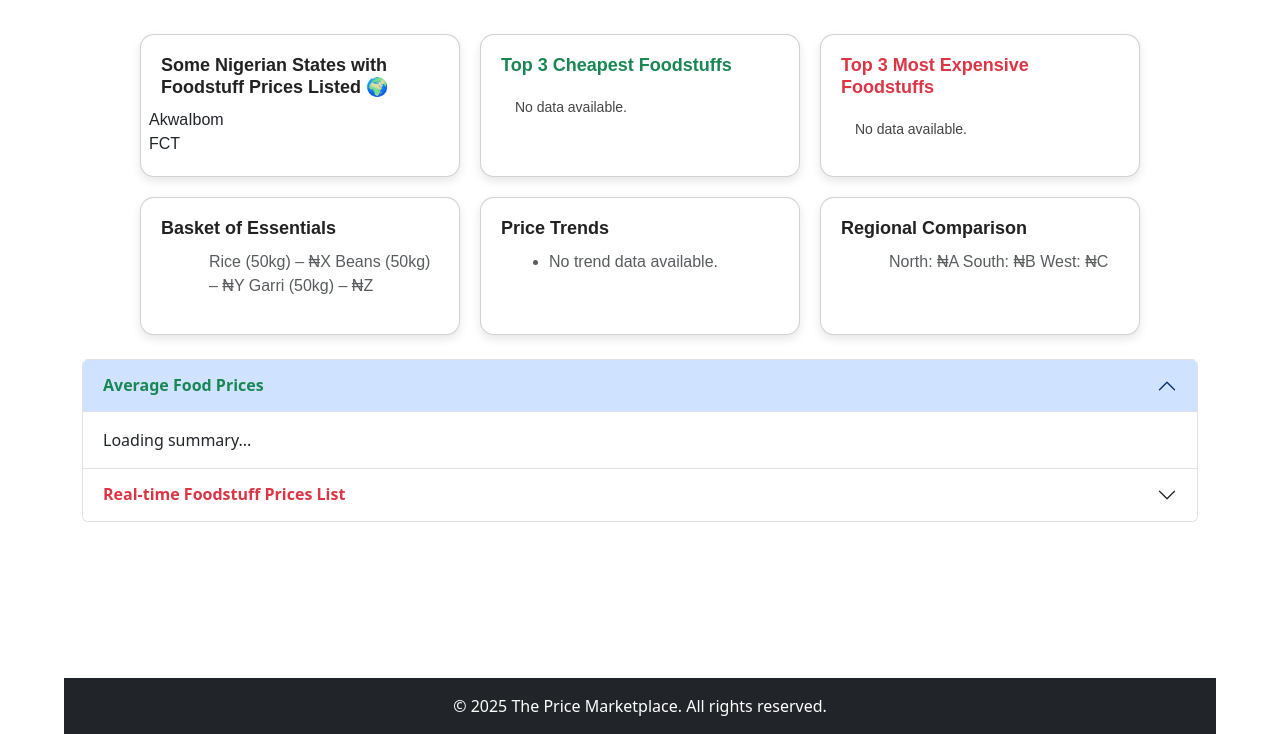
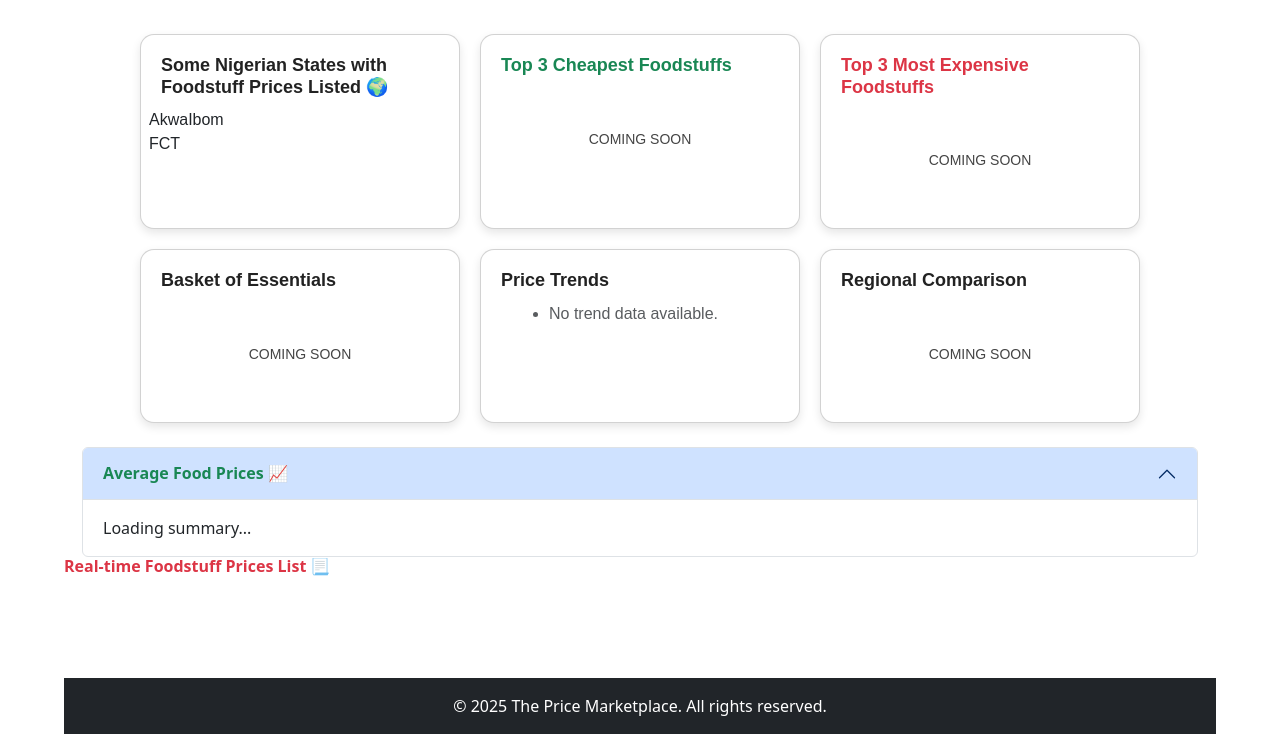
Before and after one commit to investor-uyah/PriceStore, a Django app: page /prices/ in a window 1280 px wide. Shown: the part 66-800 px from the top of the page. Run offline with Django 5.2, Linux system fonts and the light colour scheme; a user stored in the database is signed in; data comes from the database, SQL or seed files in the repository.

Commit message:
added coming soon tags and fixed average summary accordion

```diff
--- a/Main/templates/price_page.html
+++ b/Main/templates/price_page.html
@@ -57,9 +57,11 @@
     <div class="card">
         <h3>Some Nigerian States with Foodstuff Prices Listed 🌍</h3>
         {% for location in locations_list %}
-            <div class="row">{{ location.state }}</div>
+            <div class="row text-center">{{ location.state }}</div>
         {% empty %}
-            <p>No states listed yet</p>
+            <div class="d-flex justify-content-center align-items-center" style="height: 100px;">
+                <p>COMING SOON</p>
+            </div>
         {% endfor %}
     </div>
 
@@ -76,7 +78,9 @@
                 {% endfor %}
             </ul>
         {% else %}
-            <p>No data available.</p>
+            <div class="d-flex justify-content-center align-items-center" style="height: 100px;">
+                <p>COMING SOON</p>
+            </div>
         {% endif %}
     </div>
 
@@ -93,18 +97,18 @@
                 {% endfor %}
             </ul>
         {% else %}
-            <p>No data available.</p>
+            <div class="d-flex justify-content-center align-items-center" style="height: 100px;">
+                <p>COMING SOON</p>
+            </div>
         {% endif %}
     </div>
 
     <!-- New Feature Cards -->
     <div class="card">
        <h3>Basket of Essentials</h3>
-         <ul class="ms-3 text-muted">
-            Rice (50kg) – ₦X
-            Beans (50kg) – ₦Y
-            Garri (50kg) – ₦Z
-         </ul>
+            <div class="d-flex justify-content-center align-items-center" style="height: 100px;">
+                <p>COMING SOON</p>
+            </div>
      </div>
 
      <!-- Price Trends -->
@@ -122,11 +126,9 @@
      <!-- Regional Comparison -->
      <div class="card">
         <h3>Regional Comparison</h3>
-            <ul class="ms-3 text-muted">
-                North: ₦A
-                South: ₦B
-                West: ₦C
-            </ul>
+            <div class="d-flex justify-content-center align-items-center" style="height: 100px;">
+                <p>COMING SOON</p>
+            </div>
      </div>
   </div>
 </div>
@@ -134,32 +136,31 @@
 <!-- Accordion (Average + Real-time) -->
 <div class="container mt-4">
   <div class="accordion" id="priceAccordion">
-    <!-- Average Food Prices -->
     <div class="accordion-item">
       <h2 class="accordion-header" id="headingCheapest">
         <button class="accordion-button text-success" type="button" data-bs-toggle="collapse" data-bs-target="#collapseCheapest" aria-expanded="true" aria-controls="collapseCheapest">
-          <b>Average Food Prices</b>
+          <b>Average Food Prices 📈</b>
         </button>
       </h2>
-        <div id="collapseCheapest" class="accordion-collapse collapse show" aria-labelledby="headingCheapest" data-bs-parent="#priceAccordion">
-            <div class="accordion-body">
-              <li class="list-group-item d-flex justify-content-between align-items-center">
-                  <div id="summary">Loading summary...</div>
-              </li>
-            </div>
+      <div id="collapseCheapest" class="accordion-collapse collapse show" aria-labelledby="headingCheapest" data-bs-parent="#priceAccordion">
+        <div class="accordion-body">
+          <div id="summary">Loading summary...</div>
         </div>
+      </div>
     </div>
+  </div>
+</div>
 
     <!-- Real-time Foodstuff Prices List -->
     <div class="accordion-item">
       <h2 class="accordion-header" id="headingExpensive">
         <button class="accordion-button collapsed text-danger" type="button" data-bs-toggle="collapse" data-bs-target="#collapseExpensive" aria-expanded="false" aria-controls="collapseExpensive">
-          <b>Real-time Foodstuff Prices List</b>
+          <b>Real-time Foodstuff Prices List 📃</b>
         </button>
       </h2>
       <div id="collapseExpensive" class="accordion-collapse collapse" aria-labelledby="headingExpensive" data-bs-parent="#priceAccordion">
         <div class="accordion-body">
-          <p>This list is updated in real-time. 😏 For your convenience, the newest listings appear at the top.</p>
+          <p style="align: left;">This list is updated in real-time. For your convenience, the newest listings appear below this line.</p>
             {% for price in prices %}
                 <article class='list'>
                    {{ price.author }} at {{ price.lga }}, {{ price.state }} posted: <b>{{ price.foodstuff }} - {{ price.price }}</b> naira • {{ price.created_at|date:"M d, Y H:i" }}
```
